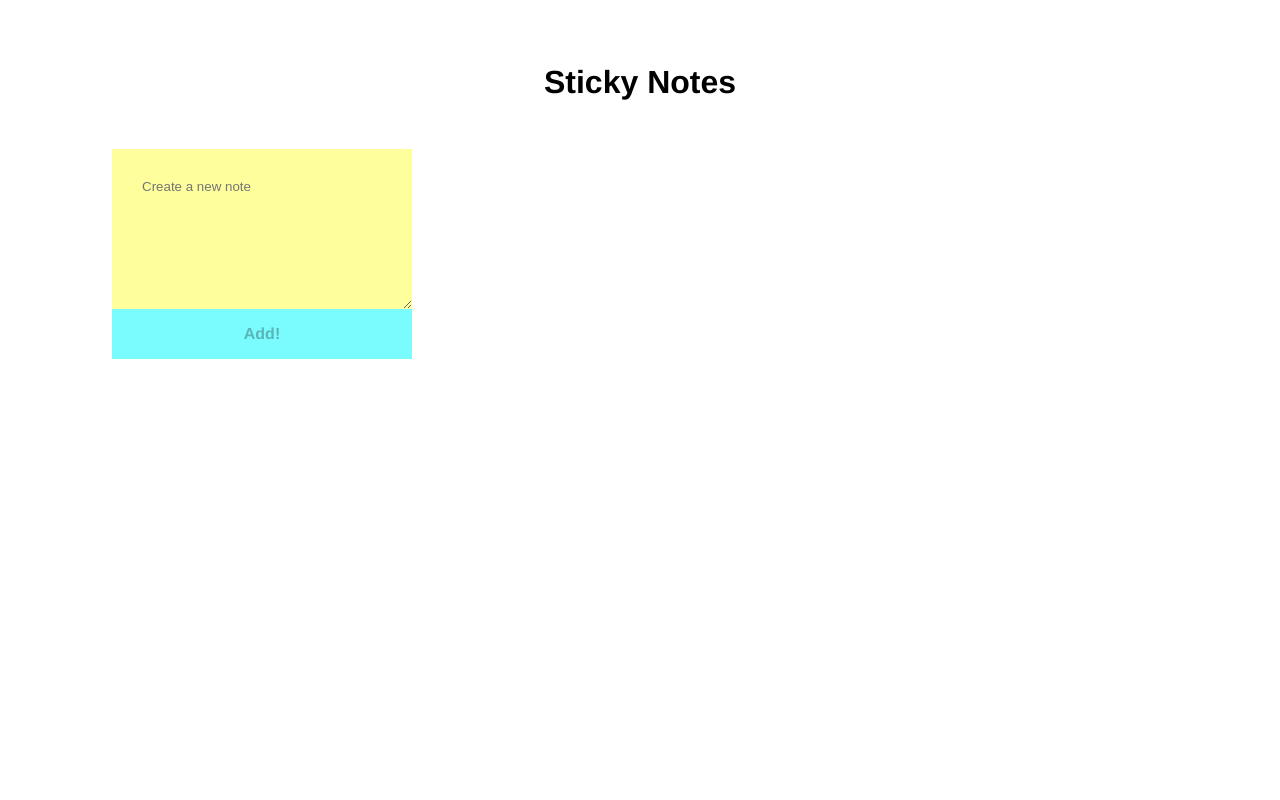
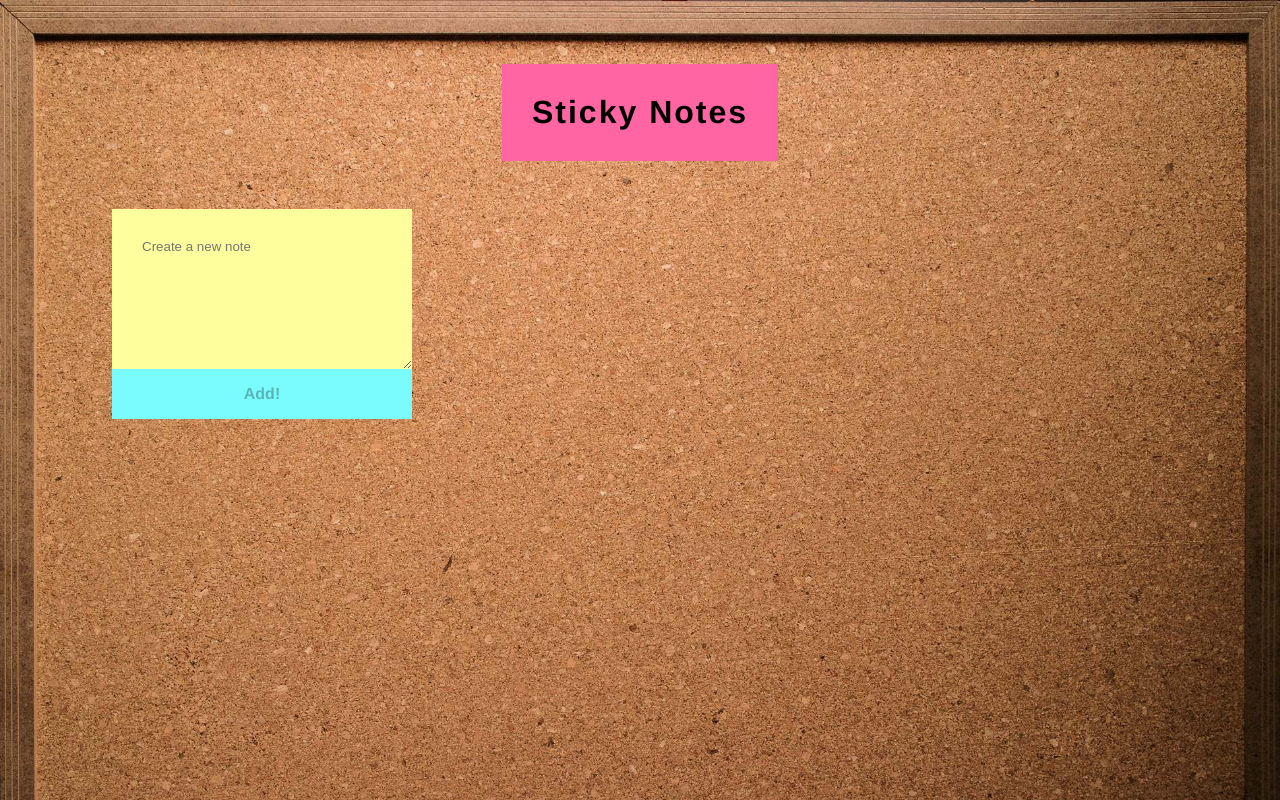
Before and after one commit to mmkobylin/sticky-notes, a React (Create React App) app: page / in a window 1280 px wide. Built offline with nearby package versions, Linux system fonts and the light colour scheme.

Commit message:
background added to body and header

```diff
--- a/src/App.js
+++ b/src/App.js
@@ -82,9 +82,11 @@ function App() {
     <div className="sticky-notes"
       onDragOver = { dragOver }
     >
-      <h1>
-        Sticky Notes
-      </h1>
+      <header>
+        <h1>
+          Sticky Notes
+        </h1>
+      </header>
       <form onSubmit = { addNote } className="note-form">
         <textarea
           value = { noteInput }
--- a/src/index.css
+++ b/src/index.css
@@ -2,9 +2,12 @@
   margin: 0;
   padding: 0;
   font-family: 'Franklin Gothic Medium', 'Arial Narrow', Arial, sans-serif;
+
 }
 
 body {
+  background-image: url(./cork.jpg);
+  background-size: cover;
   text-align: center;
   margin: 5%;
 }
@@ -32,6 +35,18 @@ button:hover:enabled{
 
 code {
   font-family: 'Courier New', monospace;
+}
+
+h1 {
+  background-color: #ff65a3;
+  width: fit-content;
+  letter-spacing: 2px;
+  padding: 30px;
+}
+
+header {
+  display: flex;
+  justify-content: center;
 }
 
 
@@ -79,7 +94,7 @@ code {
   width: 100%;
   white-space: pre-wrap;
   display: flex;
-justify-content: center;
+  justify-content: center;
   margin-top: 10%;
 }
 
```
Also changed, not shown: src/cork.jpg (added).
